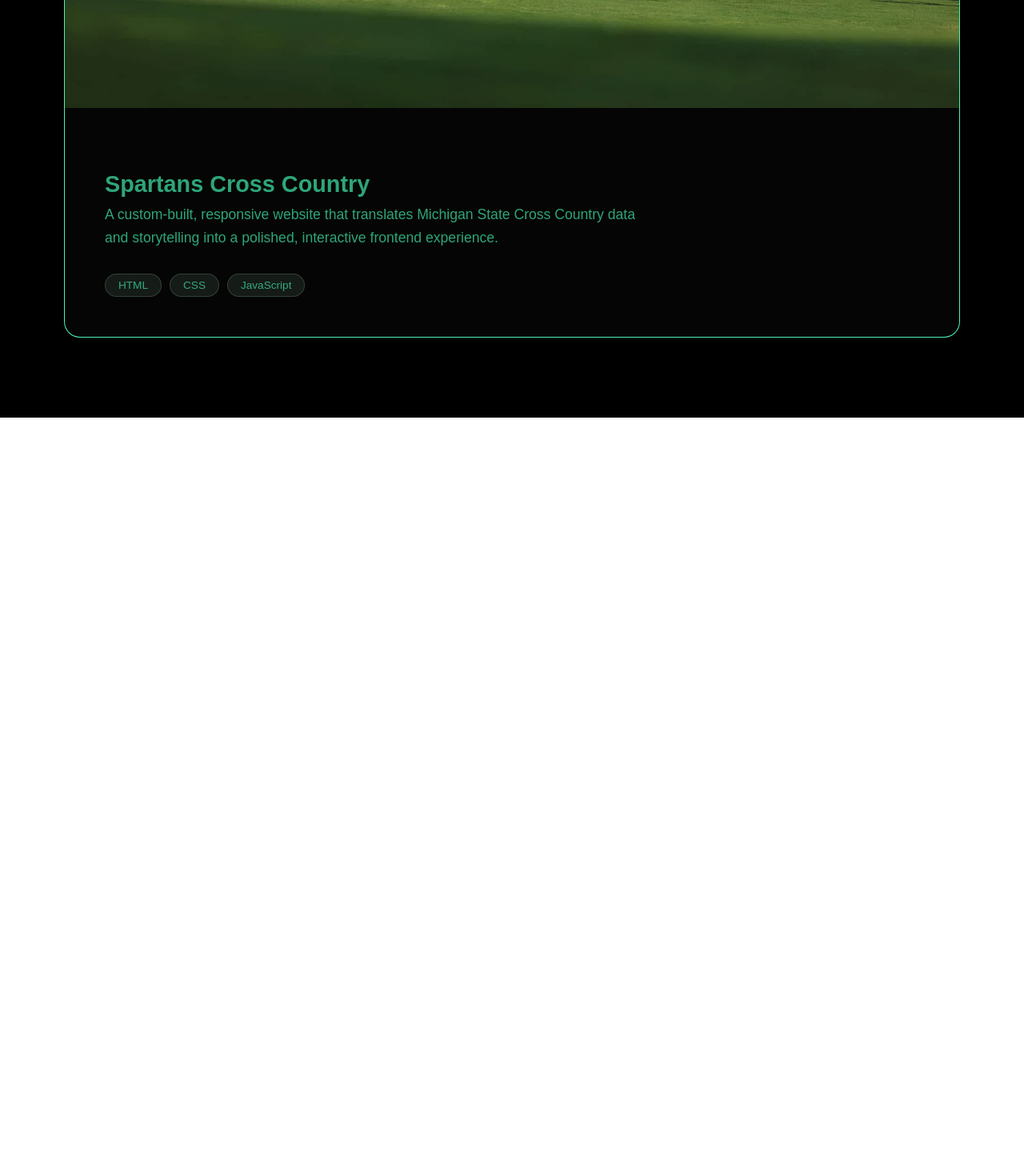
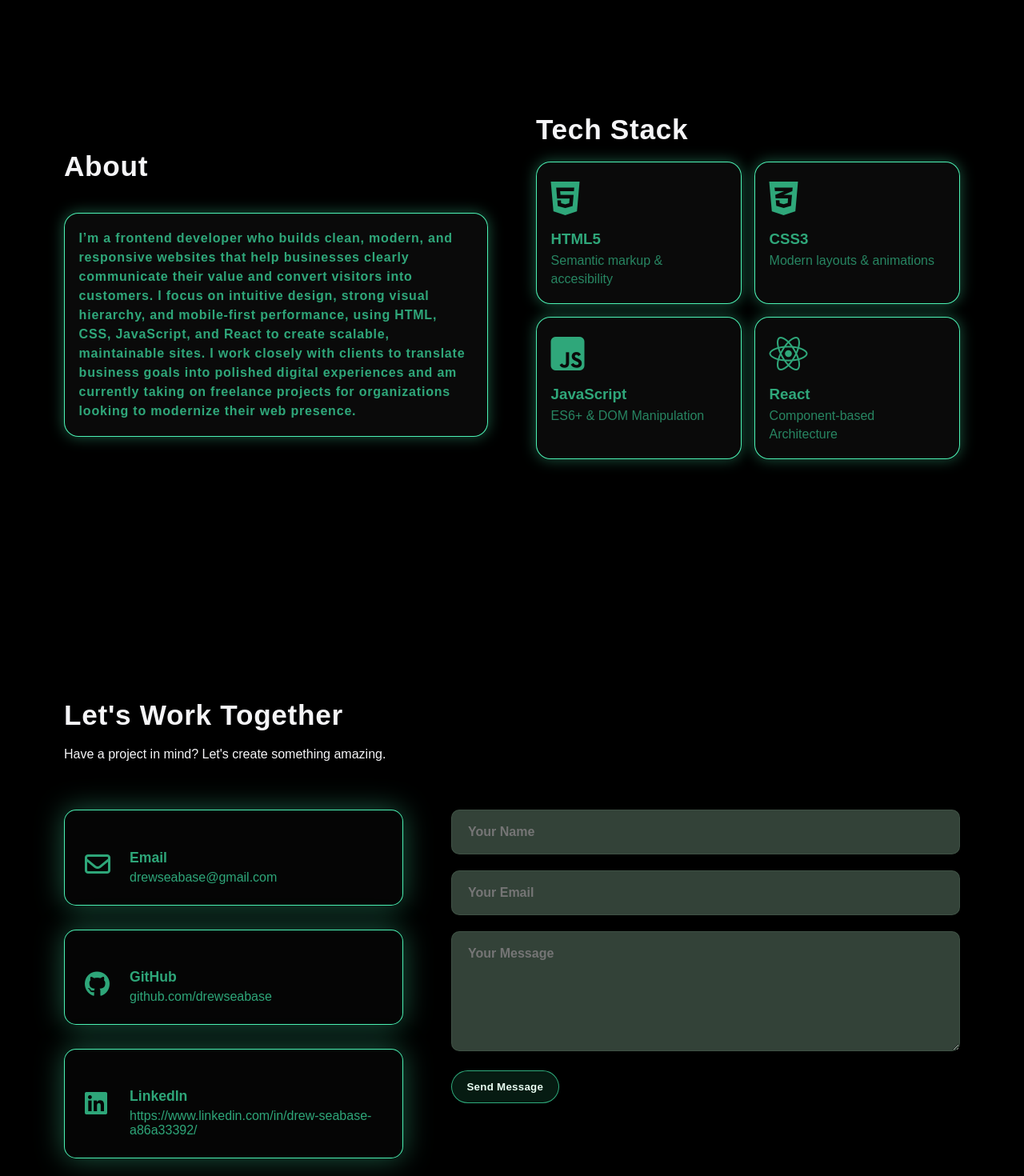
Before and after one commit to drewseabase/resume-portfolio, a React (Vite) app in the folder drew-portfolio/: page / in a window 1280 px wide. Shown: the part 1940-3410 px from the top of the page at 80% size. Before the commit the page ends 2462 px from the top, so only its background shows below. Built offline with nearby package versions, Linux system fonts and the light colour scheme; a web font is replaced by a local one.

Commit message:
alright time to see from my mom

```diff
--- a/drew-portfolio/src/App.jsx
+++ b/drew-portfolio/src/App.jsx
@@ -1,16 +1,23 @@
 import Hero from "./components/Hero.jsx";
-import TechStack from "./components/TechStack.jsx";
+import AboutTech from "./components/AboutTech.jsx";
 import Project from "./components/Projects.jsx";
+import Contact from "./components/Contact.jsx";
+
 export default function App(){
   return(
     <>
       <Hero/>
       <section className="black-section" id="about">
         <div className="content">
-          <TechStack/>
+          <Project/>
         </div>
+
         <div className="content">
-          <Project/>
+          <AboutTech/>
+        </div>
+
+        <div className="content">
+          <Contact/>
         </div>
       </section>
     </>
--- /dev/null
+++ b/drew-portfolio/src/components/About.jsx
@@ -0,0 +1,17 @@
+export default function About() {
+  return (
+    <section className="about">
+      <h2 className="section-title">About</h2>
+      <div className="about-me">
+      <p>
+        I’m a frontend developer who builds clean, modern, and responsive websites that help
+        businesses clearly communicate their value and convert visitors into customers. I focus on
+        intuitive design, strong visual hierarchy, and mobile-first performance, using HTML, CSS,
+        JavaScript, and React to create scalable, maintainable sites. I work closely with clients to
+        translate business goals into polished digital experiences and am currently taking on freelance
+        projects for organizations looking to modernize their web presence.
+      </p>
+    </div>
+    </section>
+  );
+}
--- /dev/null
+++ b/drew-portfolio/src/components/AboutTech.jsx
@@ -0,0 +1,31 @@
+import About from "./About.jsx";
+import TechStack from "./TechStack.jsx";
+import {useEffect} from "react";
+
+export default function AboutTech() {
+    useEffect(()=>{
+        const elements = document.querySelectorAll(".fade-in");
+
+        const observer = new IntersectionObserver(
+            (entries, obs) =>{
+                entries.forEach(entry =>{
+                    if(entry.isIntersecting){
+                        entry.target.clasList.add("visible");
+                        obs.unobserve(entry.target);
+                    }
+                });
+            },
+            {threshold:0.2, rootMargin: "0px 0px -80px 0px",}
+        );
+        elements.forEach(el => observer.observe(el));
+        return () => observer.disconnect();
+    }, []);
+  return (
+    <section className="about-tech-section" id="about">
+      <div className="about-tech-grid">
+        <About />
+        <TechStack />
+      </div>
+    </section>
+  );
+}
--- /dev/null
+++ b/drew-portfolio/src/components/Contact.jsx
@@ -0,0 +1,67 @@
+import {useEffect} from "react";
+
+export default function Contact(){
+    useEffect(()=>{
+        const items = document.querySelectorAll(".contact-item");
+
+        const observerOptions={
+            threshold: .15,
+            rootMargin: "0px 0px -50px 0px",
+        };
+
+        const observer = new IntersectionObserver((entries)=>{
+            entries.forEach((entry)=>{
+                if(entry.isIntersecting){
+                    entry.target.classList.add("animate-in");
+                    observer.unobserve(entry.target);
+                }
+            });
+        }, observerOptions);
+        items.forEach((item) => observer.observe(item));
+        return () => observer.disconnect();
+    }, []);
+    return(
+        <section className="contact-section" id="contact">
+            <h2 className="section-title">Let's Work Together</h2>
+            <p className="section-subtitle">Have a project in mind? Let's create something amazing.</p>
+
+            <div className="contact-content">
+                <div className="contact-info">
+                        <div className="contact-item">
+                            <div className="contact-icon"><i className="fa-regular fa-envelope"></i></div>
+                            <div className="contact-text">
+                                <h4>Email</h4>
+                                <a href="mailto:drewseabase@gmail.com">drewseabase@gmail.com</a>
+                            </div>
+                        </div>
+                        <div className="contact-item">
+                            <div className="contact-icon"><i className="fa-brands fa-github"></i></div>
+                            <div className="contact-text">
+                                <h4>GitHub</h4>
+                                <a href="https://github.com/drewseabase" target="_blank">github.com/drewseabase</a>
+                            </div>
+                        </div>
+                        <div className="contact-item">
+                            <div className="contact-icon"><i className="fa-brands fa-linkedin"></i></div>
+                            <div className="contact-text">
+                                <h4>LinkedIn</h4>
+                                <a href="https://www.linkedin.com/in/drew-seabase-a86a33392/" target="_blank">https://www.linkedin.com/in/drew-seabase-a86a33392/</a>
+                            </div>
+                        </div>
+                </div>
+                <form className="contact-form">
+                    <div className="form-group">
+                        <input type="text" placeholder="Your Name" required></input>
+                    </div>
+                    <div className="form-group">
+                        <input type="email" placeholder="Your Email" required></input>
+                    </div>
+                    <div className="form-group">
+                        <textarea rows="6" placeholder="Your Message" required></textarea>
+                    </div>
+                    <button type="submit" className="btn btn-primary">Send Message</button>
+                </form>
+            </div>
+        </section>
+    );
+}
--- a/drew-portfolio/src/components/Hero.jsx
+++ b/drew-portfolio/src/components/Hero.jsx
@@ -144,7 +144,7 @@
                         </p>
 
                         <div className="cta-buttons">
-                            <a href="#projects" className="btn btn-primary">
+                            <a href="#project" className="btn btn-primary">
                                 View Projects
                             </a>
                             <a href="#contact" className="btn btn-secondary">
--- a/drew-portfolio/src/index.css
+++ b/drew-portfolio/src/index.css
@@ -225,7 +225,7 @@
 
 /* --- TECH STACK --- */
 .tech-stack-section{
-  padding: 2rem 0;
+  padding: 0;
 }
 
 .section-title{
@@ -376,9 +376,126 @@
   color: rgba(60, 220, 160, 0.75);
   border: 1px solid rgba(169,219,184,0.2);
 }
+.contact-section{margin-bottom: 100px;}
+.contact-content{
+  display: grid;
+  grid-template-columns: 1fr 1.5fr;
+  gap: 60px;
+  margin-top: 60px;
+}
+.contact-info{
+  display: flex;
+  flex-direction: column;
+  gap: 30px;
+}
+.contact-item{
+  display: grid;
+  grid-template-columns: 40px 1fr;
+  align-items: start;
+  gap: 16px;
+  padding: 25px;
+  background: rgba(255,255,255,0.02);
+  border-radius: 15px;
+  border: 1px solid rgba(80, 255, 190, 0.95);
+  box-shadow: 0 0 35px rgba(80, 255, 190, 0.35);
+  transition: all 0.3s ease;
+}
+.contact-item:hover{
+  transform: translateY(-10px) scale(1.02);
+  border-color: rgba(80, 255, 190, 0.95);
+  box-shadow: 0 20px 60px rgba(80, 255, 190, 0.95);
+  background: #a9dbb8;
+}
+.contact-icon{font-size: 2rem; color: rgba(60, 220, 160, 0.75);margin-top: 25px;}
+.contact-item h4{
+  font-size: 1.1rem;
+  margin-bottom: 5px;
+  color: rgba(60, 220, 160, 0.75);
+}
+.contact-item a{
+  color: rgba(60, 220, 160, 0.75);
+  text-decoration: none;
+  transition: color 0.3s ease;
+}
+.contact-form{
+  display: flex;
+  flex-direction: column;
+  gap: 20px;
+}
+.contact-item:hover .contact-icon, .contact-item:hover h4, .contact-item:hover a{color: #000;}
+.form-group input, .form-group textarea{
+  width: 100%;
+  padding: 18px 20px;
+  background: rgba(169,219,184,0.3);
+  border: 1px solid rgba(169,219,184,0.1);
+  border-radius: 10px;
+  color: #a9dbb8;
+  font-size: 1rem;
+  font-family: inherit;
+  transition: all 0.3s ease;
+  font-weight: 700;
+}
+.form-group input:focus, .form-group textarea:focus{
+  outline: none;
+  background: rgba(169,219,184,0.5);
+  border-color: rgba(169,219,184,0.3);
+}
+.form-group textarea{
+  resize: vertical;
+  min-height: 150px;
+}
+.contact-form .btn{
+  align-self: flex-start;
+}
 
+.about-tech-grid{
+  display: grid;
+  grid-template-columns: 1fr 1fr;
+  gap: 60px;
+  align-items: start;
+}
+.about-me{
+  border: 1px solid rgba(255,255,255,.12);
+  border-radius: 18px;
+  padding: 1.2rem 1.1rem;
+  background: rgba(255,255,255,.04);
+  transform: translateY(18px);
+  border-color: rgba(80, 255, 190, 0.95);
+  box-shadow: 0 0 18px rgba(80, 255, 190, 0.35);
+  line-height: 1.5;
+  letter-spacing: .05em;
+}
+.about-me p{
+  margin: 0;
+  font-weight: 800;
+  color: rgba(60, 220, 160, 0.75);}
+.about-tech-grid .about{align-self: center;}
+.fade-in{
+  opacity: 0;
+  transform: translateX(0);
+  transition: opacity 0.7s ease,
+  transform 0.7s ease;
+  will-change: opacity, transform;
+}
+.fade-left{
+  transform: translateX(-40px);
+}
+.fade-right{
+  transform: translateX(40px);
+}
+.fade-in.visible{
+  opacity: 1;
+  transform: translateX(0);
+}
 /* Respect reduced motion */
 @media (prefers-reduced-motion: reduce){
   .arrow{ animation: none; }
   .tech-item{ transition: none; }
+  .fade-in,
+  .fade-left,
+  .fade-right{
+    transition: none;
+    transform: none;
+    opacity: 1;
+  }
 }
```
